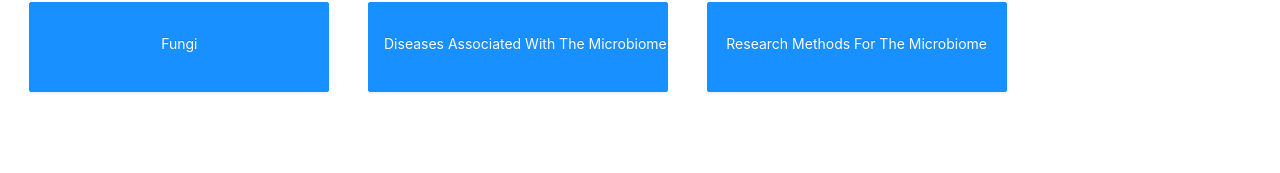
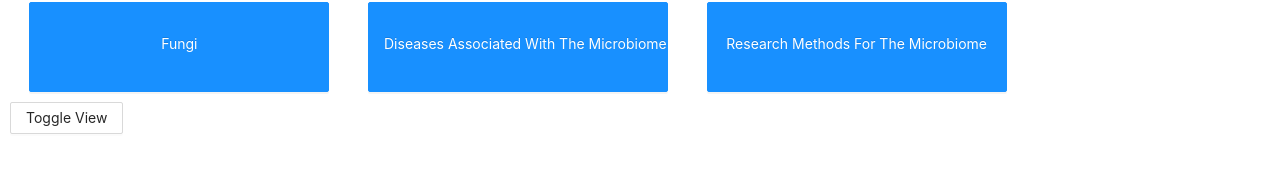
Before and after one commit to aadarshjha/kombucha, a React (Create React App) app in the folder client/: page /learn in a window 1280 px wide. Shown: the part 541-714 px from the top of the page. Built offline with nearby package versions, Linux system fonts and the light colour scheme.

Commit message:
added another toggle button

```diff
--- a/client/src/views/learn/learn.tsx
+++ b/client/src/views/learn/learn.tsx
@@ -3,6 +3,7 @@ import Logo from "../../components/Logo";
 import Category from "./category";
 import "./learn.css";
 import Articles from "./articles";
+import { Button } from "antd";
 
 // FETCHING THE DATA WILL GO HERE!
 // we can simple filter here
@@ -127,7 +128,14 @@ const userView = (viewState: stateObject) => {
   const articles = fetchArticles();
   console.log(articles);
   if (viewState.isLearning) {
-    return <Articles articles={articles} />;
+    return (
+      <div>
+        <Articles articles={articles} />
+      <Button onClick={() => {viewState.setLearning(!viewState.isLearning)}}>
+            Toggle View
+      </Button>
+      </div>
+    );
   } else {
     return (
       <div className="test">
@@ -154,6 +162,9 @@ const userView = (viewState: stateObject) => {
             state={viewState}
           />
         </div>
+        <Button onClick={() => {viewState.setLearning(!viewState.isLearning)}}>
+            Toggle View
+      </Button>
       </div>
     );
   }
--- a/client/src/views/login/login.tsx
+++ b/client/src/views/login/login.tsx
@@ -25,7 +25,10 @@ const tailLayout = {
       return (
         <div>
           <h1>
-            hello world
+            {/* <AddArticle /> */}
+            <h1>
+              Test
+            </h1>
           </h1>
           <Button onClick={() => {setSignIn(!signedIn)}}>
             Toggle View
```
